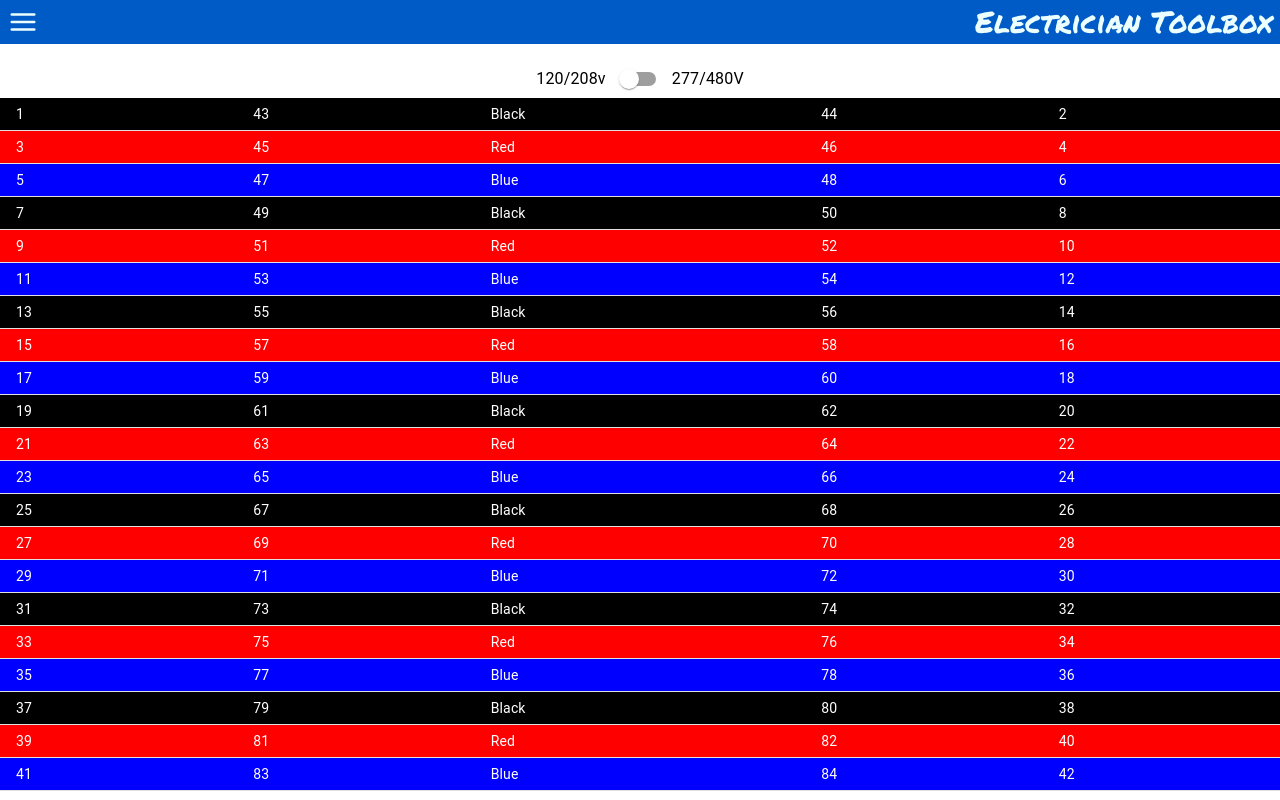
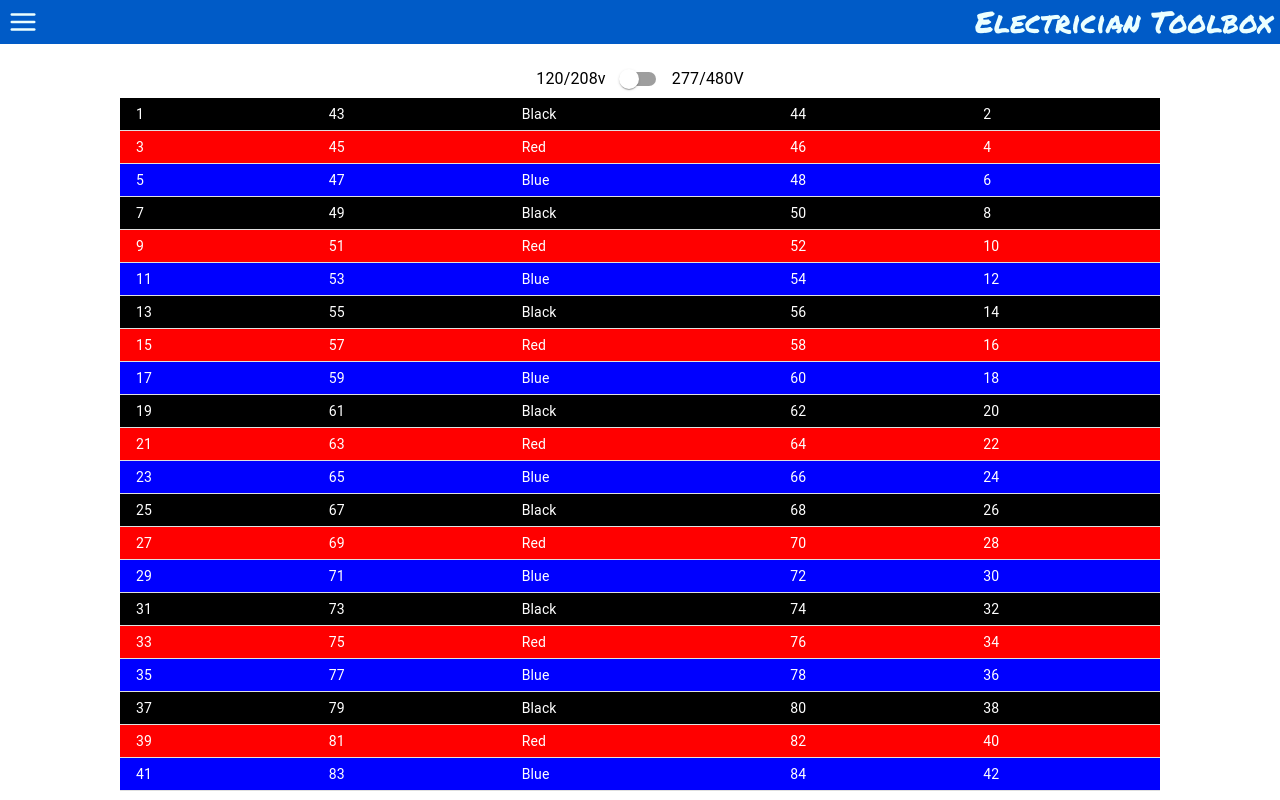
Before and after one commit to Jordan-weeks/voltage-calc, a React (Create React App) app: page /phase-colors in a window 1280 px wide. Built offline with nearby package versions, Linux system fonts and the light colour scheme.

Commit message:
responsive table width

```diff
--- a/src/pages/phase_colors/index.js
+++ b/src/pages/phase_colors/index.js
@@ -30,7 +30,8 @@ const PhaseColors = () => {
     }
   return (
     <>
-    <TableContainer className='phase-color-container'>
+    <div className='phase-color-container'>
+    <TableContainer >
         <Stack direction="row" spacing={.5} alignItems="center" justifyContent={'center'} mt={2} mx={1}>
             <Typography>120/208v</Typography>
             <Switch  color="default"  checked={conductorColors} onChange={changeConductorColors}></Switch>
@@ -43,7 +44,7 @@ const PhaseColors = () => {
             cFont = {cFont}
             />
     </TableContainer>
-
+    </div>
 
     </>
 
--- a/src/pages/phase_colors/phase-colors.css
+++ b/src/pages/phase_colors/phase-colors.css
@@ -1,6 +1,8 @@
 .phase-color-container{
     margin-inline: auto;
-    width: min(90%, 65rem);
+    width: min(100%, 65rem);
+
+
 
 }
 
```
